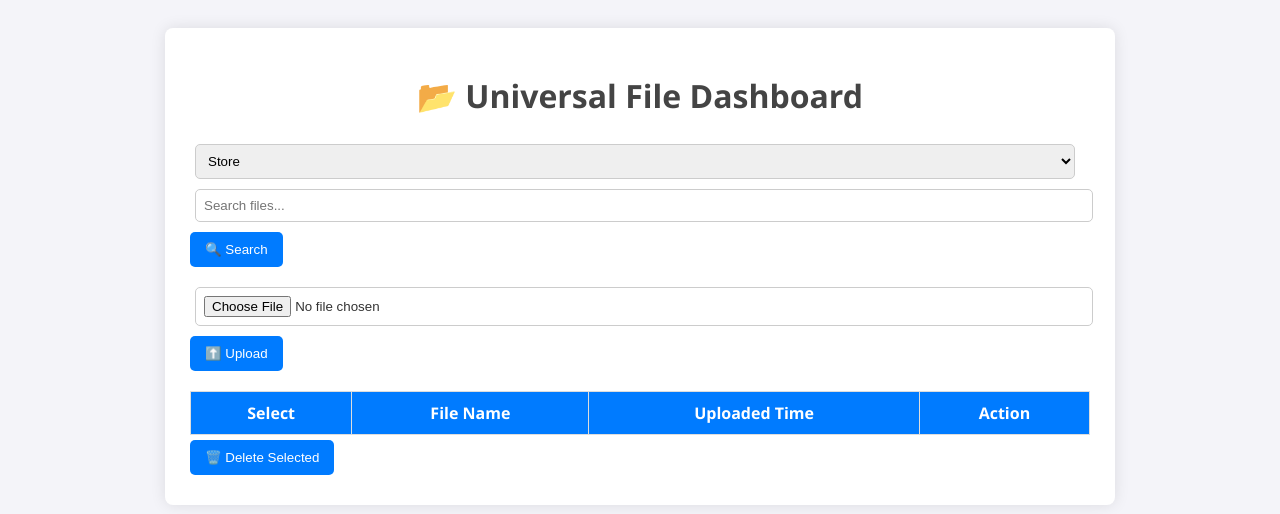
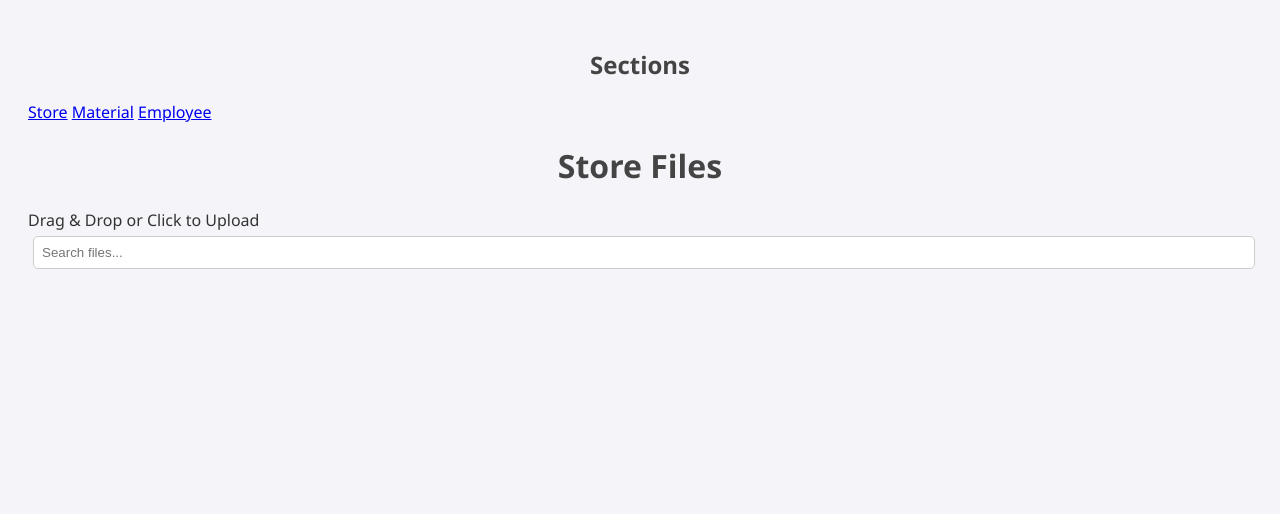
Before and after one commit to Muttu93/Final_Dashboard, a Flask app: page / in a window 1280 px wide. Shown: the top 514 px of the page. Run offline with Flask 3, Linux system fonts and the light colour scheme; lists and menus that the app fills with data are empty.

Commit message:
Update index.html

```diff
--- a/templates/index.html
+++ b/templates/index.html
@@ -2,56 +2,41 @@
 <html lang="en">
 <head>
     <meta charset="UTF-8">
-    <title>Universal File Dashboard</title>
+    <title>Smart File Dashboard</title>
     <link rel="stylesheet" href="{{ url_for('static', filename='style.css') }}">
 </head>
 <body>
-    <div class="container">
-        <h1>📂 Universal File Dashboard</h1>
+<div class="sidebar">
+    <h2>Sections</h2>
+    {% for sec in sections %}
+        <a href="/?section={{ sec }}" class="{{ 'active' if sec == current_section else '' }}">{{ sec }}</a>
+    {% endfor %}
+</div>
 
-        <form method="get" action="/">
-            <select name="section" onchange="this.form.submit()">
-                {% for sec in sections %}
-                    <option value="{{ sec }}" {% if sec == selected_section %}selected{% endif %}>{{ sec }}</option>
-                {% endfor %}
-            </select>
-            <input type="text" name="search" placeholder="Search files..." value="{{ search_query }}">
-            <button type="submit">🔍 Search</button>
-        </form>
+<div class="main">
+    <h1>{{ current_section }} Files</h1>
 
-        <form action="/upload" method="post" enctype="multipart/form-data" class="upload-form">
-            <input type="hidden" name="section" value="{{ selected_section }}">
-            <input type="file" name="file" required>
-            <button type="submit">⬆️ Upload</button>
-        </form>
+    <div class="upload-area" onclick="document.getElementById('fileInput').click();">
+        Drag & Drop or Click to Upload
+        <input type="file" id="fileInput" style="display:none;" onchange="uploadFile('{{ current_section }}')">
+    </div>
 
-        <form action="/delete" method="post">
-            <input type="hidden" name="section" value="{{ selected_section }}">
-            <table>
-                <tr>
-                    <th>Select</th><th>File Name</th><th>Uploaded Time</th><th>Action</th>
-                </tr>
-                {% for file in files %}
-                <tr>
-                    <td><input type="checkbox" name="files" value="{{ file.name }}"></td>
-                    <td>{{ file.name }}</td>
-                    <td>{{ file.upload_time }}</td>
-                    <td>
-                        {% if file.name.endswith(('.png', '.jpg', '.jpeg', '.gif')) %}
-                            <a href="/view/{{ file.path }}" target="_blank">🖼️ Preview</a>
-                        {% elif file.name.endswith('.pdf') %}
-                            <a href="/view/{{ file.path }}" target="_blank">📄 View PDF</a>
-                        {% elif file.name.endswith(('.txt', '.md', '.docx')) %}
-                            <a href="/edit/{{ file.path }}" target="_blank">✏️ Edit</a>
-                        {% else %}
-                            <a href="/view/{{ file.path }}" download>⬇️ Download</a>
-                        {% endif %}
-                    </td>
-                </tr>
-                {% endfor %}
-            </table>
-            <button type="submit">🗑️ Delete Selected</button>
-        </form>
+    <input type="text" id="search" placeholder="Search files..." onkeyup="searchFiles()">
+
+    <div class="file-list" id="fileList">
+        {% for file in files %}
+        <div class="file-card">
+            <p>{{ file }}</p>
+            <a href="/view/{{ current_section }}/{{ file }}" target="_blank">View</a>
+            {% if file.endswith('.txt') or file.endswith('.docx') %}
+            <button onclick="editFile('{{ current_section }}', '{{ file }}')">Edit</button>
+            {% endif %}
+            <button onclick="deleteFile('{{ current_section }}', '{{ file }}')">Delete</button>
+        </div>
+        {% endfor %}
     </div>
+</div>
+
+<script src="{{ url_for('static', filename='script.js') }}"></script>
 </body>
 </html>
```
